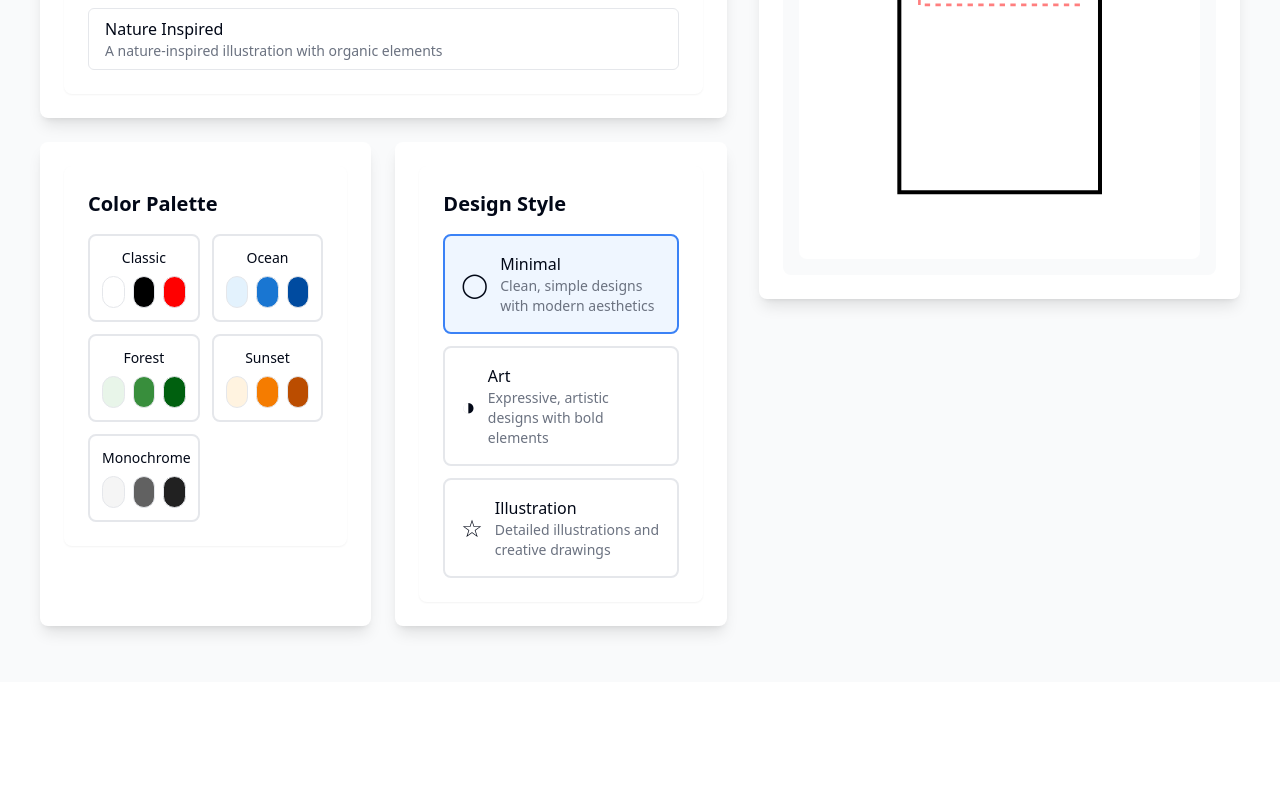
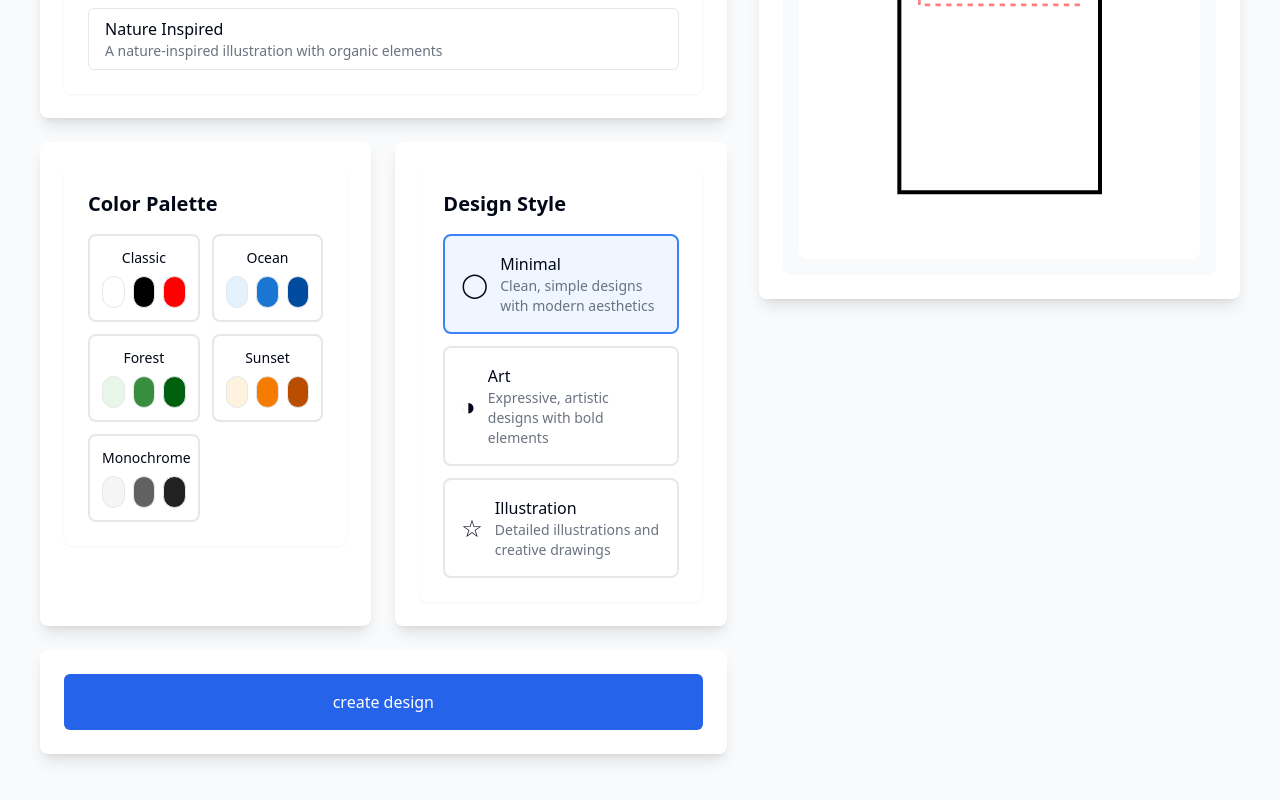
Before and after one commit to kanadomekei/progate-hackthon-candle, a Next.js app in the folder frontend/: page / in a window 1280 px wide. Shown: the part 540-1340 px from the top of the page. Before the commit the page ends 1222 px from the top, so only its background shows below. Built offline with nearby package versions, Linux system fonts and the light colour scheme.

Commit message:
デザイン生成ボタンを追加

```diff
--- a/frontend/src/components/TShirtDesigner.tsx
+++ b/frontend/src/components/TShirtDesigner.tsx
@@ -29,6 +29,7 @@ export function TShirtDesigner() {
     accent: "#ff0000",
   });
   const [prompt, setPrompt] = useState(STYLE_PROMPTS.minimal);
+  const [isGenerating, setIsGenerating] = useState(false);
 
   const handleColorSelect = (_colors: ColorScheme, promptText: string) => {
     setPrompt(promptText);
@@ -39,13 +40,29 @@ export function TShirtDesigner() {
     setPrompt(STYLE_PROMPTS[style]);
   };
 
+  const handleGenerateDesign = async () => {
+    try {
+      setIsGenerating(true);
+      // TODO: APIを呼び出してデザインを生成する処理を実装
+      console.log("Generating design with prompt:", prompt);
+      await new Promise(resolve => setTimeout(resolve, 2000)); // 仮の遅延
+    } catch (error) {
+      console.error("Error generating design:", error);
+    } finally {
+      setIsGenerating(false);
+    }
+  };
+
   return (
     <div className="container mx-auto p-6">
       <div className="grid grid-cols-12 gap-8">
         {/* 左側: プロンプト、その下にカラーパレットとスタイルセレクター */}
         <div className="col-span-7 space-y-6">
           <div className="bg-white rounded-lg shadow-lg p-6">
-            <PromptSection prompt={prompt} onPromptChange={setPrompt} />
+            <PromptSection
+              prompt={prompt}
+              onPromptChange={setPrompt}
+            />
           </div>
           <div className="grid grid-cols-2 gap-6">
             <div className="bg-white rounded-lg shadow-lg p-6">
@@ -60,6 +77,16 @@ export function TShirtDesigner() {
                 onStyleSelect={handleStyleSelect}
               />
             </div>
+          </div>
+          {/* デザイン生成ボタン */}
+          <div className="bg-white rounded-lg shadow-lg p-6">
+            <button
+              onClick={handleGenerateDesign}
+              disabled={isGenerating}
+              className="w-full bg-blue-600 text-white py-4 px-6 rounded-md hover:bg-blue-700 transition-colors font-medium disabled:bg-blue-400"
+            >
+              {isGenerating ? "create design..." : "create design"}
+            </button>
           </div>
         </div>
 
```
